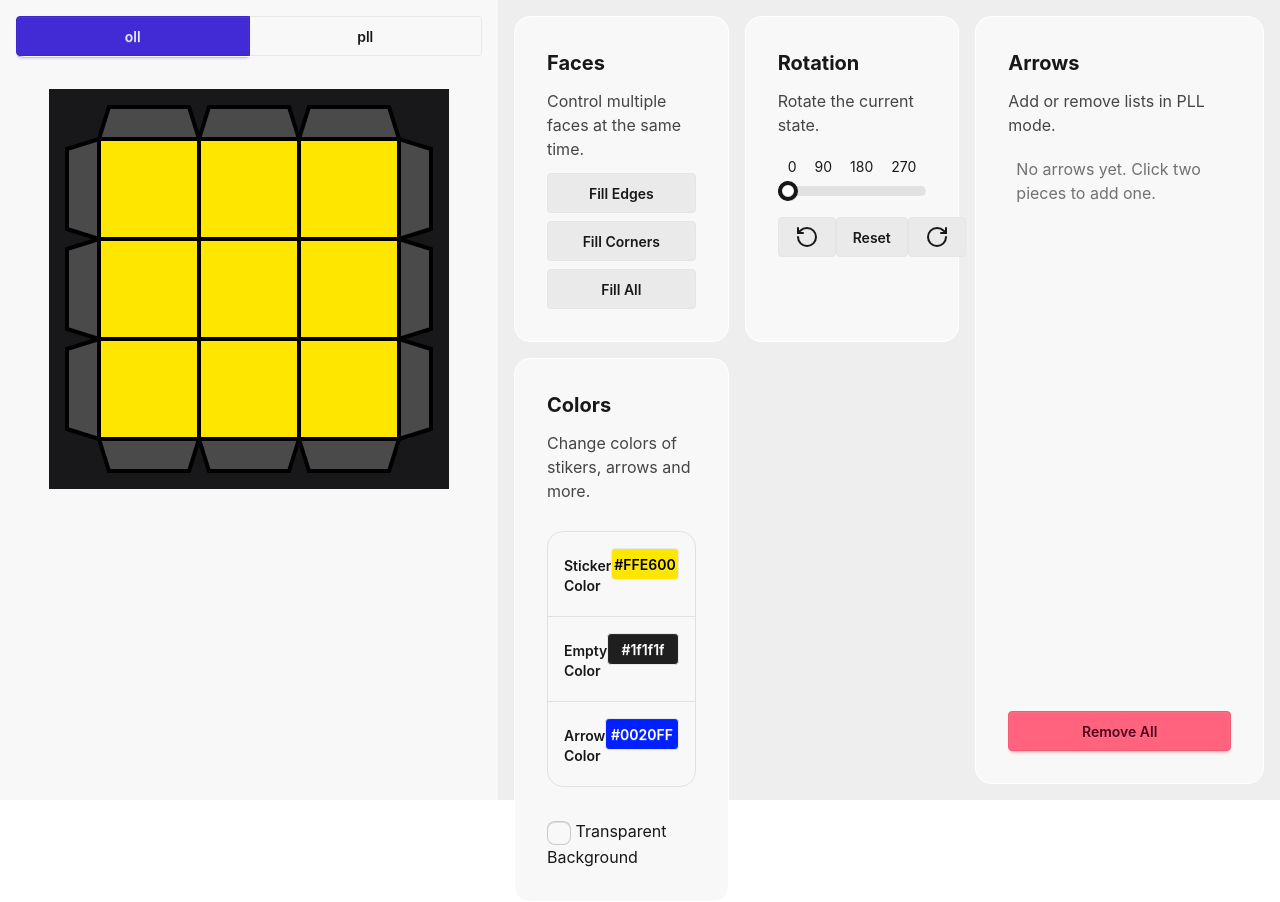
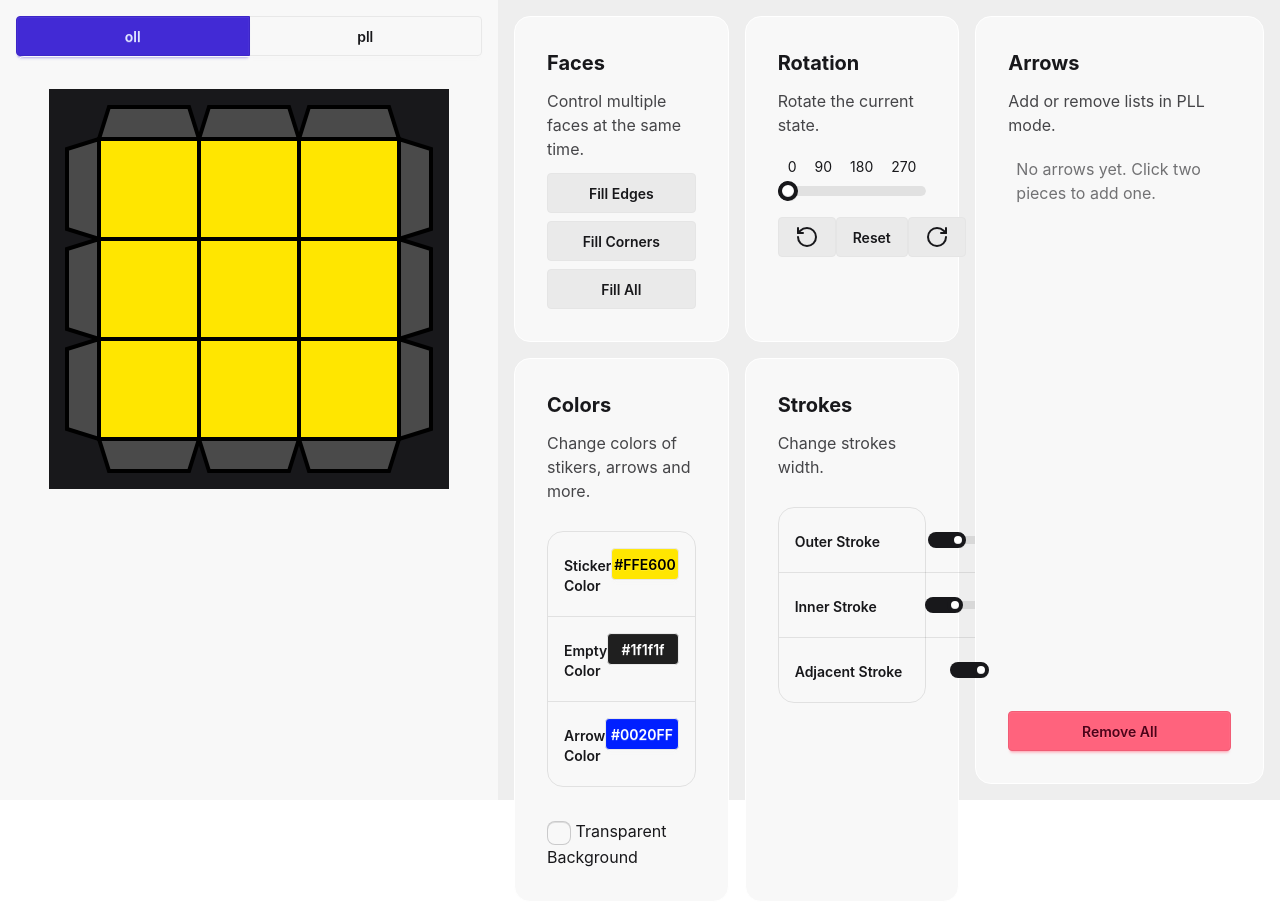
Before and after one commit to luiz734/rubiks-gem, a Svelte app: page / in a window 1280 px wide. Built offline with nearby package versions, Linux system fonts and the light colour scheme.

Commit message:
Add strokes option

```diff
--- a/src/App.svelte
+++ b/src/App.svelte
@@ -7,6 +7,7 @@
     import OptionsGroup from "./lib/OptionsGroup.svelte";
     import ArrowsList from "./lib/ArrowsList.svelte";
     import CubeColors from "./lib/CubeColors.svelte";
+    import CubeStrokes from "./lib/CubeStrokes.svelte";
 
 
     let rubiksCube = $state(
@@ -39,6 +40,10 @@
             <OptionsGroup description="Change colors of stikers, arrows and more." title="Colors">
                 <CubeColors rubiksCube={rubiksCube}/>
             </OptionsGroup>
+
+            <OptionsGroup description="Change strokes width." title="Strokes">
+                <CubeStrokes rubiksCube={rubiksCube}/>
+            </OptionsGroup>
         </div>
 
         <OptionsGroup description="Add or remove lists in PLL mode." title="Arrows">
--- /dev/null
+++ b/src/lib/CubeStrokes.svelte
@@ -0,0 +1,28 @@
+<script lang="ts">
+    import type {RubiksCube} from "./models/RubiksCube.svelte";
+    import StrokePicker from "./StrokePicker.svelte";
+
+    type Props = {
+        rubiksCube: RubiksCube;
+    };
+
+    let {rubiksCube}: Props = $props();
+
+    const defaultOuterStroke = 4;
+    const defaultInnerStroke = 4;
+    const defaultAdjacentStroke = 4;
+</script>
+
+<div class="flex flex-col gap-4">
+    <div class="flex flex-col flex-1 border rounded-2xl border-base-content/10 divide-y divide-base-content/10 my-4">
+        <StrokePicker bind:width={rubiksCube.strokes.outer}
+                      defaultValue={defaultOuterStroke}
+                      label="Outer Stroke"/>
+        <StrokePicker bind:width={rubiksCube.strokes.inner}
+                      defaultValue={defaultInnerStroke}
+                      label="Inner Stroke"/>
+        <StrokePicker bind:width={rubiksCube.strokes.adjacent}
+                      defaultValue={defaultAdjacentStroke}
+                      label="Adjacent Stroke"/>
+    </div>
+</div>
--- /dev/null
+++ b/src/lib/StrokePicker.svelte
@@ -0,0 +1,51 @@
+<script lang="ts">
+    import {RotateCcw} from "@lucide/svelte"
+
+    type Props = {
+        width: number;
+        defaultValue: number;
+        label?: string;
+        min?: number;
+        max?: number;
+    };
+
+    let {
+        width = $bindable(),
+        defaultValue,
+        label = 'Stroke',
+        min = 0,
+        max = 20,
+    }: Props = $props();
+
+    function onClickReset(): void {
+        width = defaultValue;
+    }
+</script>
+
+<fieldset class="flex flex-row items-center gap-2 flex-1 p-4">
+
+    <div class="fieldset-legend text-sm flex-1 whitespace-nowrap">{label}</div>
+
+    <div class="w-8 h-8 shrink-0">
+        {#if defaultValue !== width}
+            <button onclick={onClickReset}
+                    aria-label="Reset {label}"
+                    class="btn btn-link btn-sm p-0 text-base-content/20">
+                <RotateCcw size={16}/>
+            </button>
+        {/if}
+    </div>
+
+    <input
+            aria-label={label}
+            bind:value={width}
+            class="range range-xs w-32 shrink-0"
+            {min}
+            {max}
+            step="1"
+            type="range"
+    />
+
+    <span class="w-6 text-right text-sm tabular-nums shrink-0">{width}</span>
+
+</fieldset>
--- a/src/lib/models/RubiksCube.svelte.ts
+++ b/src/lib/models/RubiksCube.svelte.ts
@@ -119,6 +119,11 @@ export class RubiksCube {
         width: 12,
         offset: 10,
     })
+
+
+    colors = $state({ sticker: "#FFE600", empty: "#1f1f1f", arrow: "#0020FF" });
+
+    strokes = $state({ outer: 4, inner: 4, adjacent: 4 });
 
     constructor(mode: ActiveMode) {
         this.state = [
```
